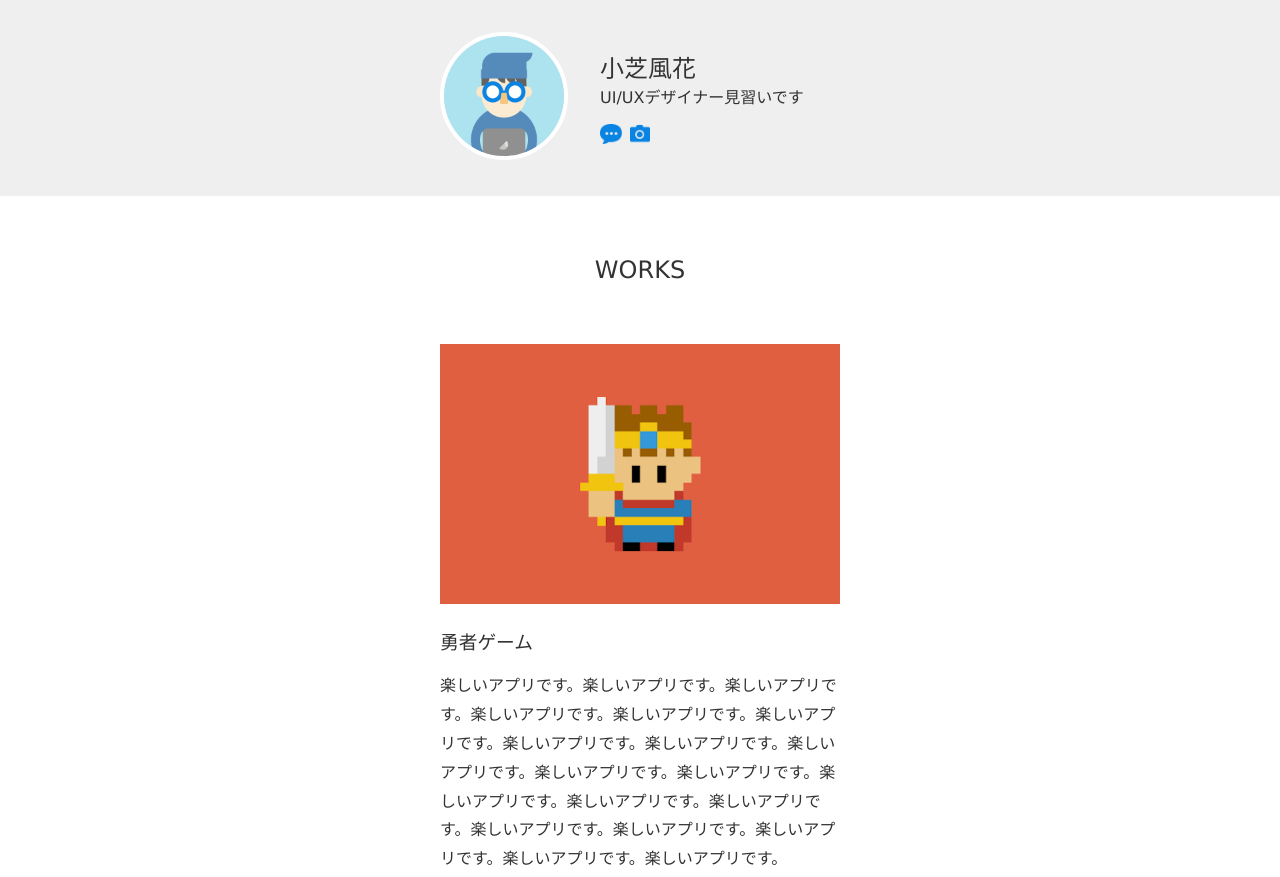
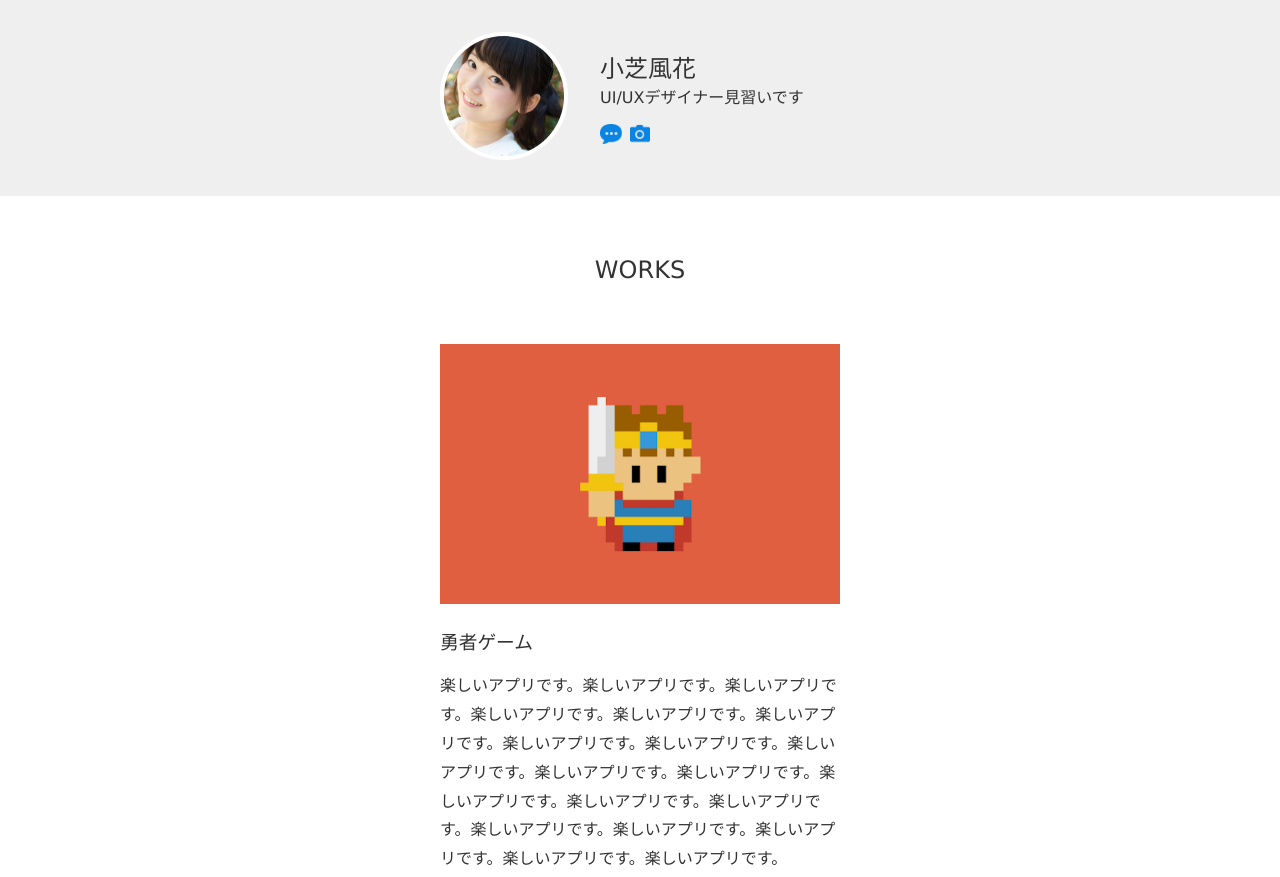
Before and after one commit to ichogo555/honami, a plain HTML site: page index.html in a window 1280 px wide. Shown: the top 877 px of the page. Drawn offline with Linux system fonts and the light colour scheme.

Commit message:
Update index.html

```diff
--- a/index.html
+++ b/index.html
@@ -11,7 +11,7 @@
   <header>
     <div class="container">
       <div class="icon">
-        <img src="img/taro.png" width="120" height="120" alt="風花のアイコンです">
+        <img src="img/honami 2.jpg" width="120" height="120" alt="風花のアイコンです">
       </div>
       <div class="info">
         <h1>小芝風花</h1>
```
